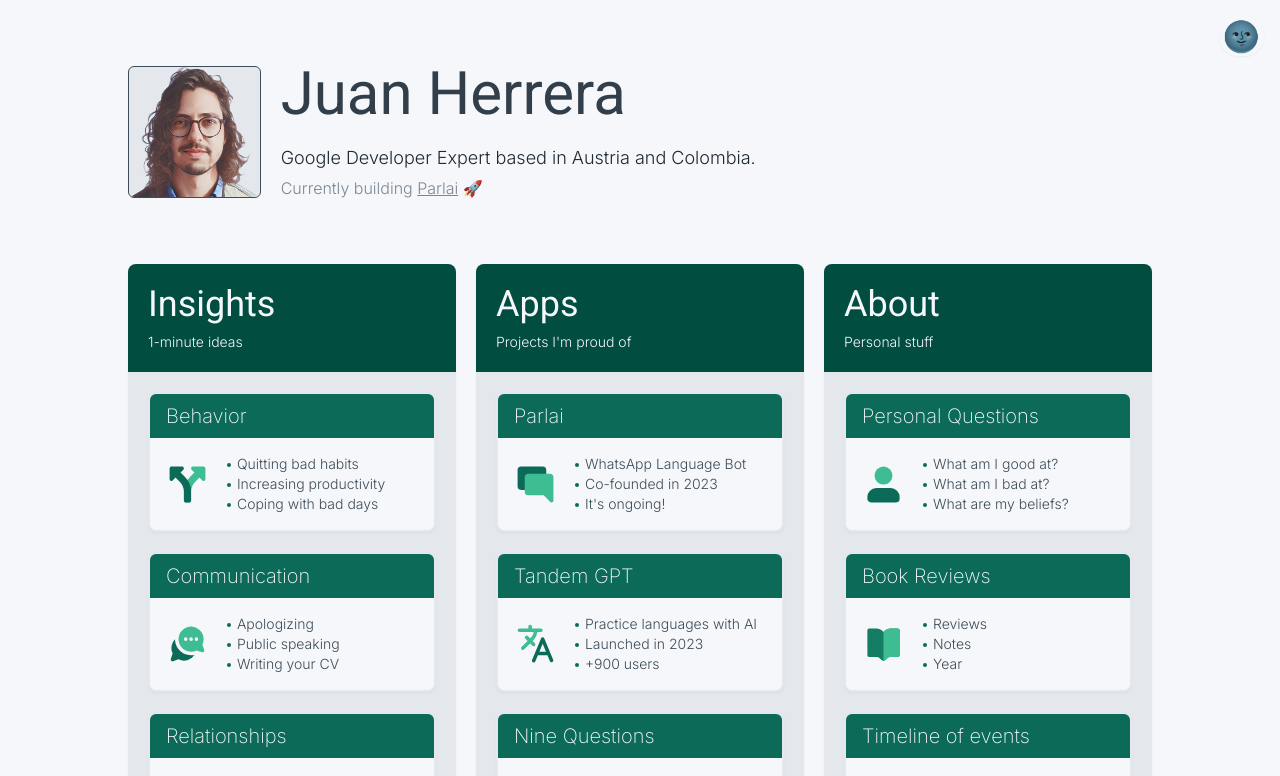
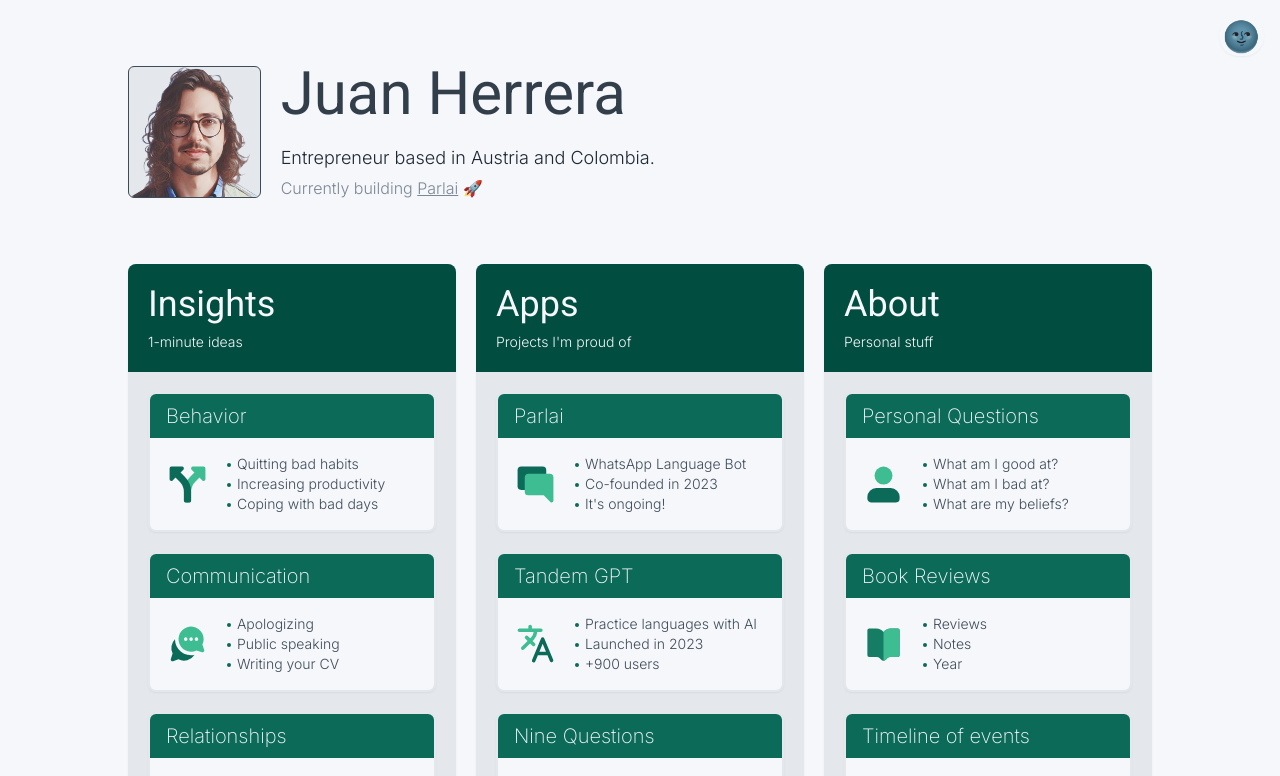
Before and after one commit to jdjuan/jdjuan.io, a Next.js app: page / in a window 1280 px wide. Shown: the top 776 px of the page. Built offline with nearby package versions, Linux system fonts and the light colour scheme; what tailwindcss-debug-screens would draw is missing.

Commit message:
fix tagline

```diff
--- a/components/intro.tsx
+++ b/components/intro.tsx
@@ -28,7 +28,7 @@
         </div>
         <div className='col-span-9 col-start-4 font-light sm:col-span-9 sm:col-start-4 md:col-start-3'>
           <p className='mb-1 text-neutral-900 dark:text-slate-300 lg:text-lg'>
-            Google Developer Expert based in Austria and Colombia.
+            Entrepreneur based in Austria and Colombia.
           </p>
           <p className='text-neutral-400 dark:text-slate-500 lg:text-base'>
             Currently building{" "}
```
